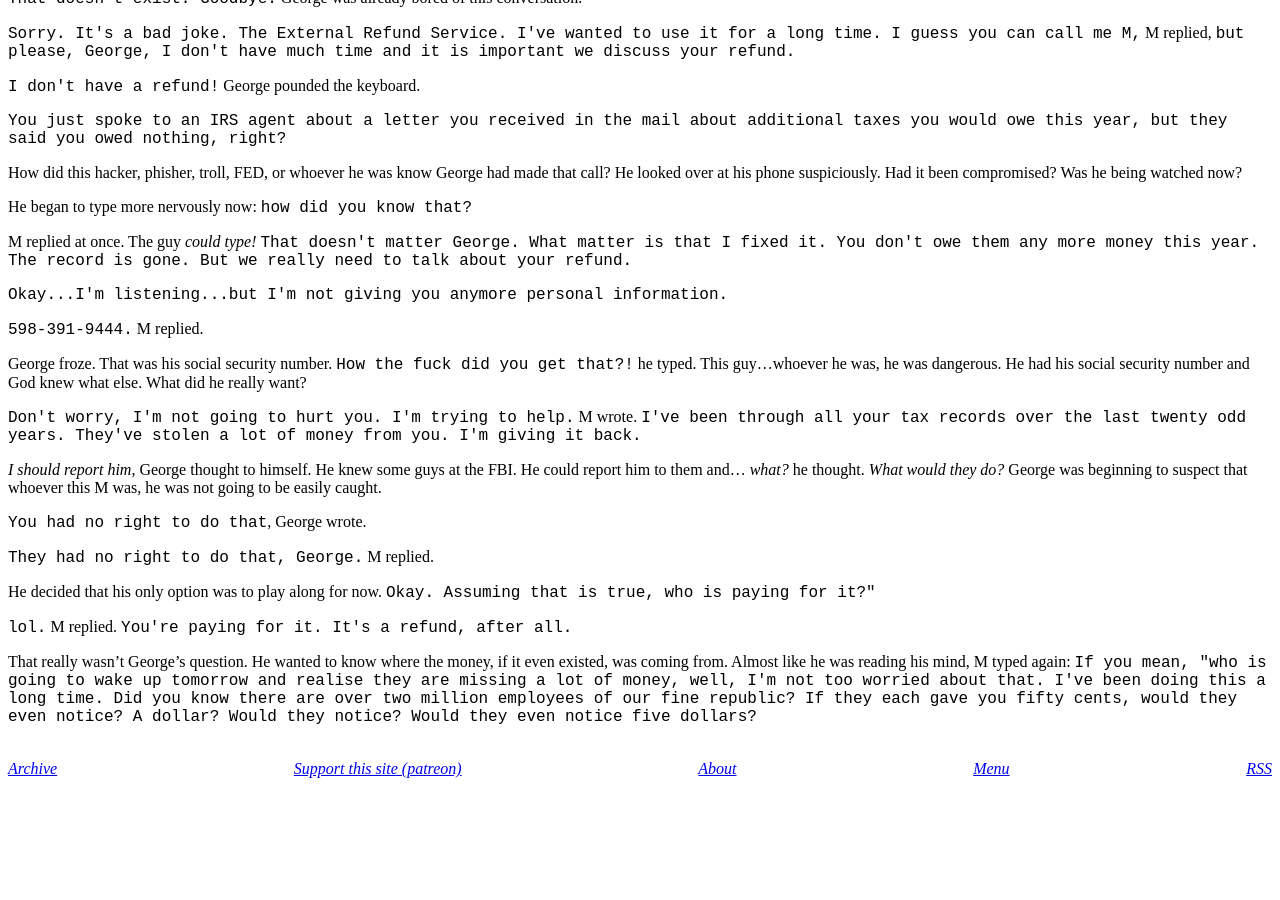
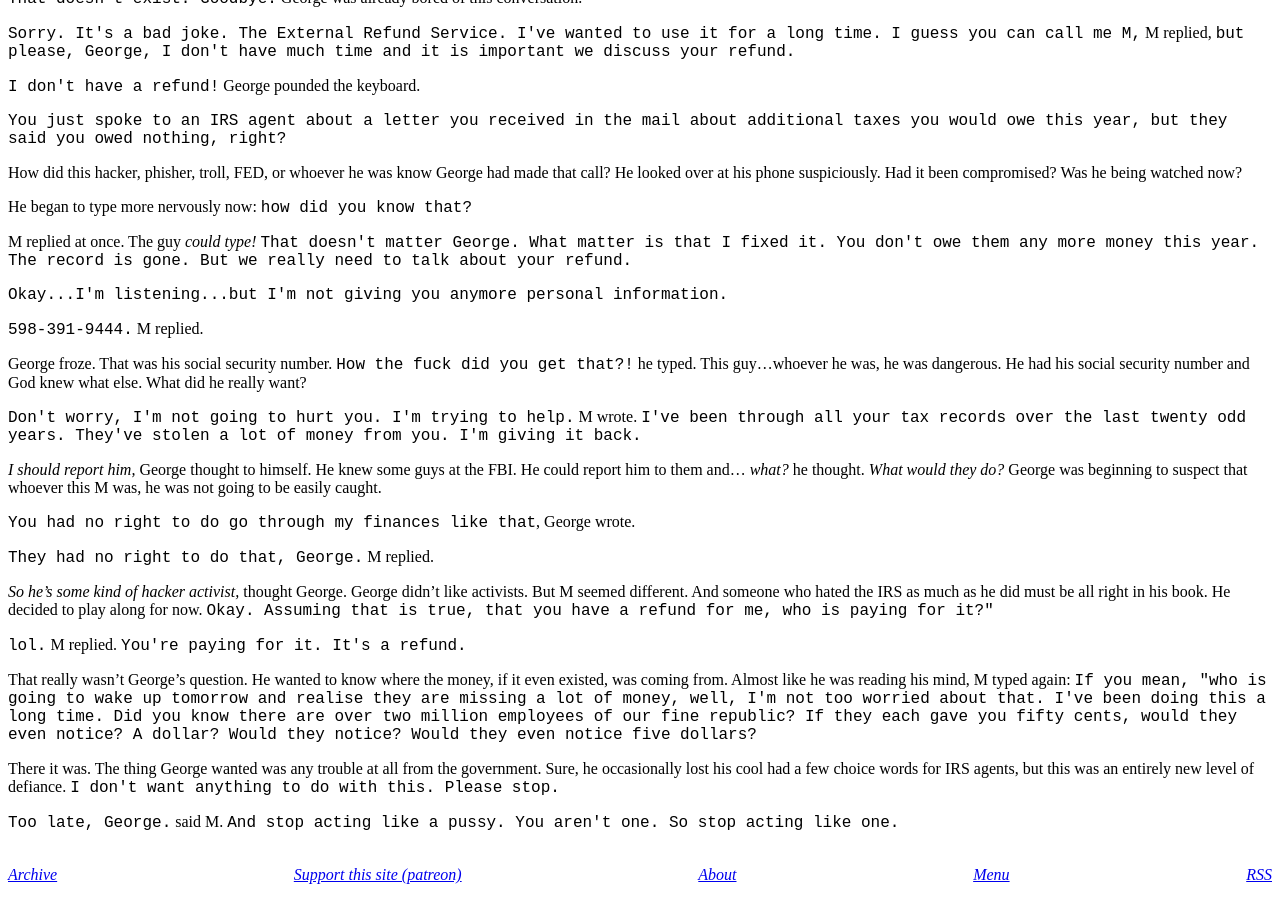
Before and after one commit to derykmakgill/website, a Jekyll site: the page built from tax.md, in a window 1280 px wide and 900 px high, scrolled down 770 px. Built offline with Jekyll 4.4.1, drawn with Linux system fonts in a browser that asks for light colours; before the commit the page ends 1564 px from its top, so only the background shows below that.

Commit message:
Update tax.md

```diff
--- a/tax.md
+++ b/tax.md
@@ -76,12 +76,16 @@ George froze. That was his social security number. <code style="font-family: cou
 
 *I should report him,* George thought to himself. He knew some guys at the FBI. He could report him to them and... *what?* he thought. *What would they do?* George was beginning to suspect that whoever this M was, he was not going to be easily caught.
 
-<code style="font-family: courier new, monospace;">You had no right to do that</code>, George wrote.
+<code style="font-family: courier new, monospace;">You had no right to do go through my finances like that</code>, George wrote.
 
 <code style="font-family: courier new, monospace;">They had no right to do that, George.</code> M replied.
 
-He decided that his only option was to play along for now. <code style="font-family: courier new, monospace;">Okay. Assuming that is true, who is paying for it?"
+*So he's some kind of hacker activist,* thought George. George didn't like activists. But M seemed different. And someone who hated the IRS as much as he did must be all right in his book. He decided to play along for now. <code style="font-family: courier new, monospace;">Okay. Assuming that is true, that you have a refund for me, who is paying for it?"
 
-<code style="font-family: courier new, monospace;">lol.</code> M replied. <code style="font-family: courier new, monospace;">You're paying for it. It's a refund, after all.</code>
+<code style="font-family: courier new, monospace;">lol.</code> M replied. <code style="font-family: courier new, monospace;">You're paying for it. It's a refund.</code>
 
 That really wasn't George's question. He wanted to know where the money, if it even existed, was coming from. Almost like he was reading his mind, M typed again: <code style="font-family: courier new, monospace;">If you mean, "who is going to wake up tomorrow and realise they are missing a lot of money, well, I'm not too worried about that. I've been doing this a long time. Did you know there are over two million employees of our fine republic? If they each gave you fifty cents, would they even notice? A dollar? Would they notice? Would they even notice five dollars?</code>
+
+There it was. The thing George wanted was any trouble at all from the government. Sure, he occasionally lost his cool had a few choice words for IRS agents, but this was an entirely new level of defiance. <code style="font-family: courier new, monospace;">I don't want anything to do with this. Please stop.</code>
+
+<code style="font-family: courier new, monospace;">Too late, George.</code> said M. <code style="font-family: courier new, monospace;">And stop acting like a pussy. You aren't one. So stop acting like one.</code>
```
